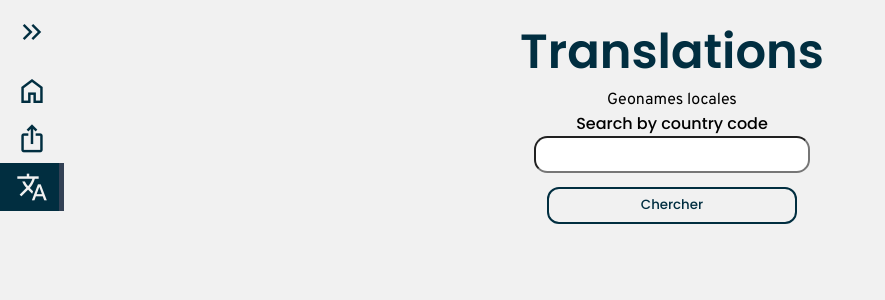
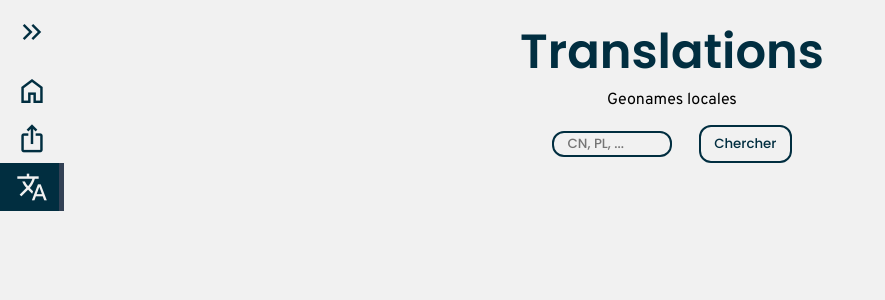
Before and after one commit to uglykidmat/geonames-vue, a Vue app: page /translations in a window 1280 px wide. Shown: the top 300 px of the page, without its empty margins (0-885 px from the left). Built offline with nearby package versions, Linux system fonts and the light colour scheme.

Commit message:
feat(translations): list etc

```diff
--- a/src/client/translationClientModule.js
+++ b/src/client/translationClientModule.js
@@ -12,7 +12,8 @@ export async function translationClient() {
                 headers: { 'Authorization': `Basic ${apiToken}` }
             }
         );
-        return responseContent = await response.json();
+        responseContent = await response.json();
+        return responseContent
 
     } catch (error) {
         return error;
@@ -42,5 +43,3 @@ export async function searchTranslationByCountryCode(countrycode) {
         return responseContent = 'Error! Could not reach the API : ' + error;
     }
 }
-
-export default translationClient;
--- a/src/views/TranslationsView.vue
+++ b/src/views/TranslationsView.vue
@@ -1,14 +1,15 @@
 <script setup>
 // import Translations from '../components/Translations.vue';
-// import translationClient from '../client/translationClientModule';
+// import { searchTranslationByCountryCode } from '../client/translationClientModule';
 const apiToken = import.meta.env.VITE_GEONAMES_TOKEN;
 const apiURL = import.meta.env.VITE_GEONAMES_URL;
 
 import { ref } from 'vue';
-const countrycode = ref('');
+const searchbycountrycode = ref('');
 const responseContent = ref('');
 const errorHappened = ref(false);
 const loader = ref(false);
+const isEditActive = ref(false);
 
 async function searchTranslationByCountryCode() {
     try {
@@ -16,7 +17,7 @@ async function searchTranslationByCountryCode() {
         loader.value = true;
         const response = await fetch(
             // apiURL + '/country/list/' + locale.value,
-            'https://127.0.0.1:8000/translation/search/countrycode/' + countrycode.value,
+            'https://127.0.0.1:8000/translation/search/countrycode/' + searchbycountrycode.value,
             {
                 method: "GET",
                 headers: { 'Authorization': `Basic ${apiToken}` }
@@ -30,6 +31,19 @@ async function searchTranslationByCountryCode() {
     loader.value = false;
 };
 
+async function editTranslation() {
+    console.log("Edit !");
+    isEditActive.value = true;
+
+}
+async function cancelTranslation() {
+    console.log("Cancel !");
+    isEditActive.value = false;
+
+}
+
+
+
 </script>
 
 <template>
@@ -37,38 +51,132 @@ async function searchTranslationByCountryCode() {
         <h2>Translations</h2>
         <p>Geonames locales</p>
         <div class="translation-form">
-            <label for="countrycodefield" class="form-input-label">Search by country code</label>
-            <input v-model="countrycode" type="text" maxlength="2" class="form-input" name="countrycodefield"
-                id="countrycodefield" @keydown.enter="searchTranslationByCountryCode">
-            <button @click="searchTranslationByCountryCode">Chercher</button>
+            <!-- <label for="countrycodefield" class="form-input-label">Country code</label> -->
+            <input v-model="searchbycountrycode" type="text" maxlength="2" class="form-input" name="countrycodefield"
+                id="countrycodefield" @keydown.enter="searchTranslationByCountryCode" placeholder='CN, PL, ...'>
+            <button @click="searchTranslationByCountryCode()" :value="searchbycountrycode">Chercher</button>
         </div>
-        <div class="responsecontent" v-if="responseContent && !errorHappened">{{ responseContent }}</div>
+        <span class="loader" v-if="loader"></span>
+        <div v-if="errorHappened">
+            <p>Error ! Could not reach the API.</p>
+        </div>
+        <div class="responsecontent" v-if="responseContent && !errorHappened">
+            <ul class="responserow">
+                <li>GeonameId</li>
+                <li>CountryCode</li>
+                <li>Name</li>
+                <li>Fcode</li>
+                <li>Locale</li>
+                <li></li>
+            </ul>
+            <ul class="responserow" v-for="translation in responseContent" :key="translation.geonameId">
+                <li><b>{{ translation.geonameId }}</b></li>
+                <li><b>{{ translation.countrycode }}</b></li>
+                <li>
+
+                    <b>{{ translation.name }}</b>
+                    <!-- <input type="text" class="editblock" placeholder="Edit" v-if="isEditActive" /> -->
+                </li>
+                <!-- <li><b>{{ translation.fcode }}</b></li> -->
+                <li><b>{{ translation.locale }}</b></li>
+
+                <div>
+                    <button class="editbutton" @click="editTranslation">Edit</button>
+                    <button class="editbutton" v-if="isEditActive" @click="cancelTranslation">Cancel</button>
+                </div>
+            </ul>
+
+            <!-- <div class="responserowgrid" v-for="translation in responseContent" :key="translation.geonameId">
+                <input type="text" class="geoid" placeholder="Corentin" />
+                <input type="text" disabled class="geoid" placeholder="Michel" />
+                <input type="text" disabled class="geoid" placeholder="Lorem ipsum" />
+                <input type="text" disabled class="geoid" placeholder="Romi" />
+                <input type="text" disabled class="geoid" placeholder="20-100" />
+            </div> -->
+
+        </div>
         <!-- <Translations /> -->
     </div>
 </template>
 
-<style scoped>
+<style scoped lang="scss">
 .translations {
     max-width: 66vw;
     width: auto;
     display: flex;
     flex-flow: column nowrap;
     align-items: center;
+
+    .responsecontent {
+        /* width: 90%; */
+        font-size: 0.8em;
+
+        .editbutton {
+            margin: 0;
+            padding: 0.5em 1em;
+            width: fit-content;
+            // background-color: var(--light);
+        }
+
+        .responserow {
+            // margin: 0;
+            display: grid;
+            grid-template-rows: 1fr;
+            grid-template-columns: 1fr 1fr 2fr 1fr 0.5fr 0.5fr;
+            text-align: left;
+            align-items: center;
+        }
+
+        // .responserowgrid {
+        //     display: grid;
+        //     grid-template-rows: 1fr;
+        //     grid-template-columns: repeat(5, 1fr);
+        // }
+    }
 }
 
 .translation-form {
     display: flex;
-    flex-flow: column nowrap;
+    flex-flow: row nowrap;
+    align-items: center;
+    justify-items: center;
+    line-height: 1.5;
+    font-weight: 400;
+    font-family: 'Poppins', sans-serif;
 
     .form-input {
-        border-radius: 1em;
-        padding: 0.5em;
+        // border-radius: 0.8em;
+        // padding: 0.5em;
         font-family: 'Poppins', sans-serif;
+        background-color: var(--light);
+        width: 120px;
+        height: 2em;
 
+        margin: 1em;
+        padding: 0.5em 1em;
+        border-radius: 0.9em;
+        border: 2px solid var(--dark);
+    }
+
+    button {
+        max-width: fit-content;
+        font-family: 'Poppins', sans-serif;
+        /* color: var(--dark); */
+        /* line-height: 1.5;
+        font-weight: 400; */
     }
 }
 
-.responsecontent {
-    width: auto;
+ul {
+    padding: 1em;
+
+    li {
+        display: inline;
+        margin-right: 0.5em;
+    }
+
+    &:nth-child(even) {
+        background-color: var(--grey-light-bkgnd);
+    }
 }
 </style>
```
